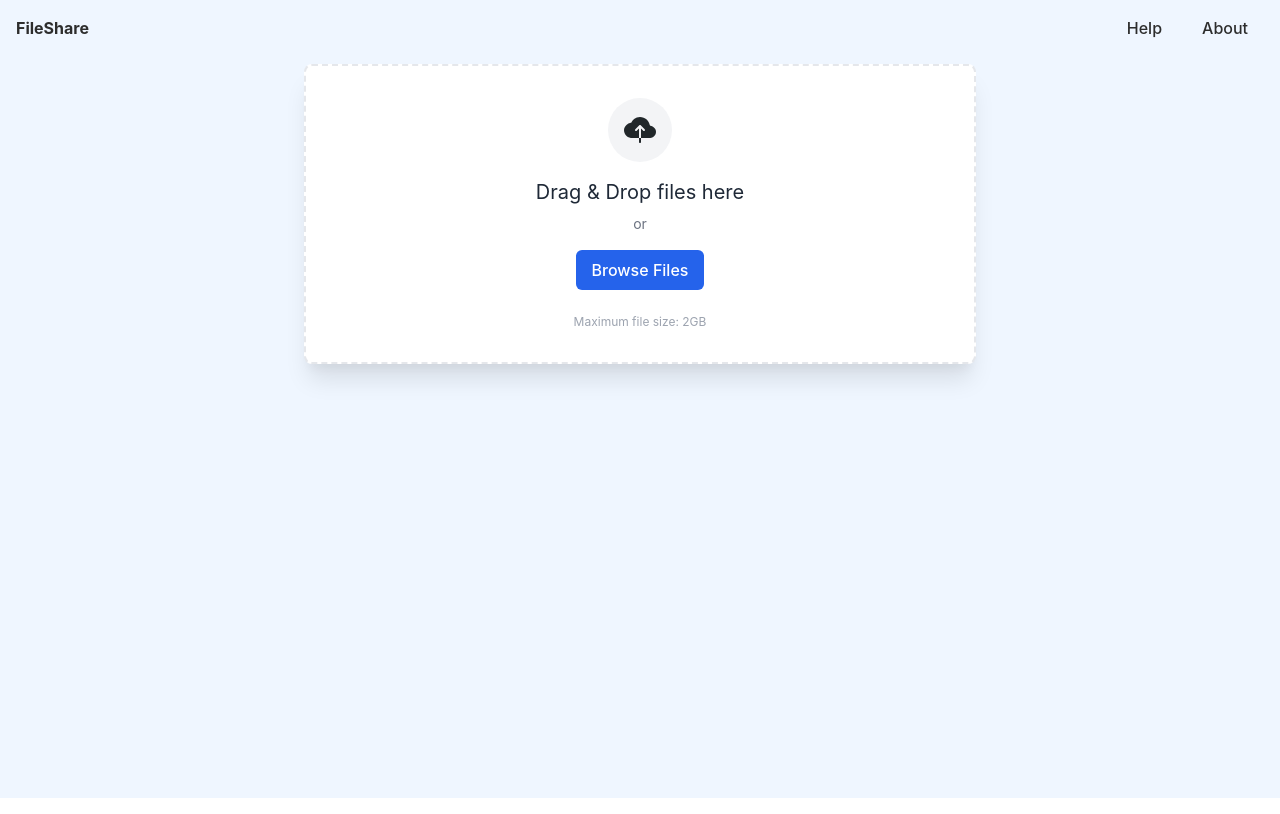
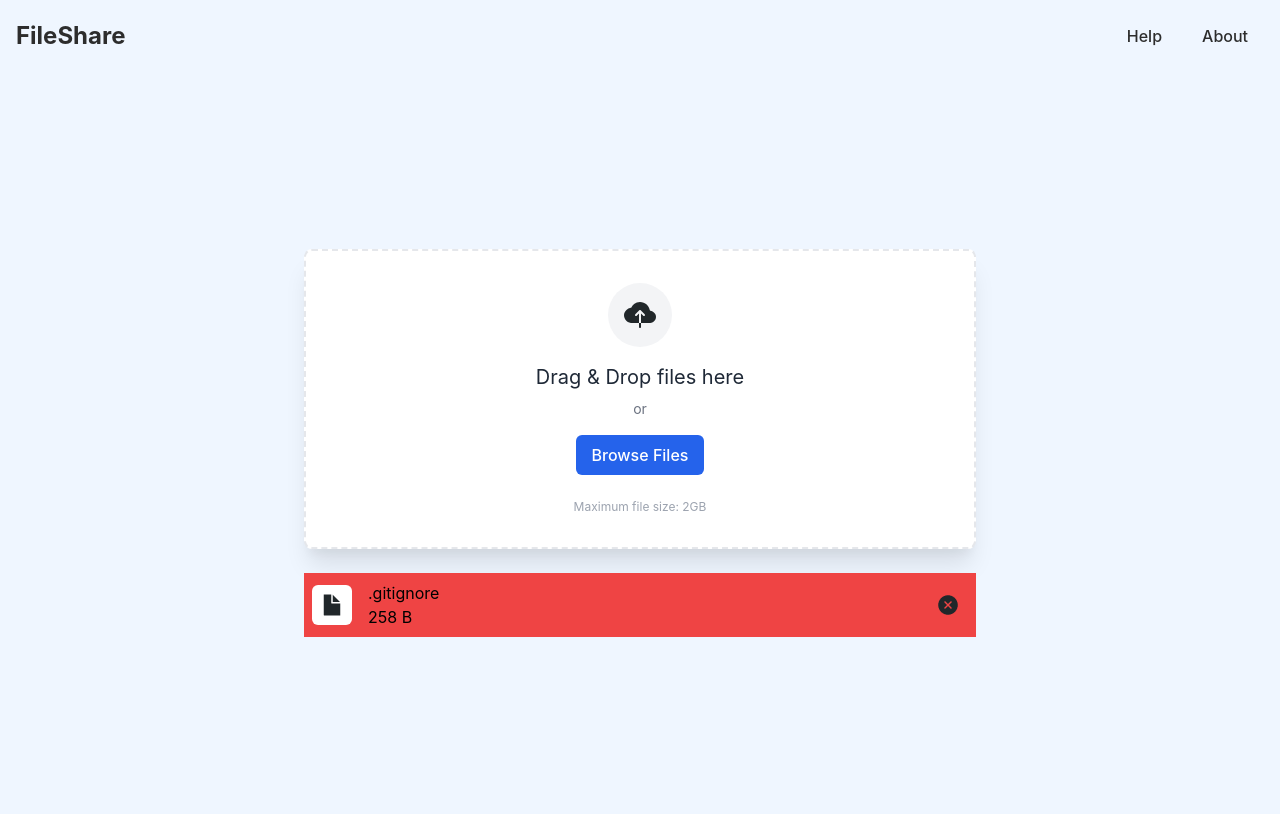
Before and after one commit to killer0210/file-share-web, a React (Create React App) app: page / in a window 1280 px wide. Built offline with nearby package versions, Linux system fonts and the light colour scheme.

Commit message:
file haruulah

```diff
--- /dev/null
+++ b/src/compunents/FileDetails.js
@@ -0,0 +1,13 @@
+import React from "react";
+import "../index.css";
+import FileItem from "./FileItem";
+
+const FileDetails = () => {
+    return (
+        <div>
+            <FileItem />
+        </div>
+    )
+}
+
+export default FileDetails
--- /dev/null
+++ b/src/compunents/FileItem.js
@@ -0,0 +1,23 @@
+import React from "react";
+import '../index.css';
+import FileIcon from "../assets/document-sharp-icon.png";
+import CancelIcon from "../assets/close-circle-icon.png";
+
+const FileItem = () => {
+    return (
+        <div className="bg-red-500 flex p-2 mt-6 gap-4 items-center group relative">
+            <div className="w-10 h-10 bg-white flex items-center justify-center rounded-md">
+                <img src={FileIcon} alt="File icon" />
+            </div>
+            <div className="min-w-0 flex-grow">
+                <p>.gitignore</p>
+                <p>258 B</p>
+            </div>
+            <button className="w-10 h-10 flex items-center justify-center">
+                <img src={CancelIcon} alt="Cancel icon" />
+            </button>
+        </div>
+    )
+}
+
+export default FileItem;
--- a/src/compunents/Header.js
+++ b/src/compunents/Header.js
@@ -3,12 +3,14 @@ import "../index.css";
 
 const Header = () => {
     return (
-        <header className="PrText py-2 px-4 flex place-content-between items-center bg-blue-50 ">
-            <h3 className="font-bold">FileShare</h3>
-            <ul className="flex items-center font-medium gap-2">
-                <li className="h-full px-4 py-2  PrText btn-hover transition duration-300 ">Help</li>
-                <li className="h-full px-4 py-2  PrText btn-hover transition duration-300">About</li>
-            </ul>
+        <header className="PrText py-4 px-4  bg-blue-50 ">
+            <div className="max-w-7xl flex place-content-between items-center mx-auto">
+                <h1 className="font-bold text-2xl font-medium ">FileShare</h1>
+                <ul className="flex items-center font-medium gap-2">
+                    <li className="h-full px-4 py-2  PrText btn-hover transition duration-300 ">Help</li>
+                    <li className="h-full px-4 py-2  PrText btn-hover transition duration-300">About</li>
+                </ul>
+            </div>
         </header>
     )
 }
--- a/src/page/App/App.js
+++ b/src/page/App/App.js
@@ -9,7 +9,7 @@ function App() {
   return (
     <div>
       <Header />
-      <main className='Content   justify-items-center bg-blue-50 h-screen-58 w-full  overflow-hidden p-2'>
+      <main className='Content flex  justify-center bg-blue-50 h-screen-58 w-full  overflow-hidden p-2' >
         <Routes>
           <Route path='/' element={<HomePage />} />
         </Routes>
--- a/src/page/HomePage/homePage.js
+++ b/src/page/HomePage/homePage.js
@@ -2,6 +2,7 @@ import React, { useState } from "react";
 import "../../index.css";
 import bcImage from '../../assets/istockphoto-1460638750-612x612.png'
 import UploadArea from "../../compunents/UploadArea";
+import FileDetails from "../../compunents/FileDetails";
 
 const HomePage = () => {
     const [files, setFiles] = useState([]);
@@ -21,11 +22,13 @@ const HomePage = () => {
     }
 
     return (
-        <div className="w-full max-w-2xl">
+        <div className="w-full max-w-2xl my-auto">
             <UploadArea
                 onFilesAdded={handleFilesAdded}
                 disabled={status === 'uploading'}
             />
+
+            <FileDetails />
         </div>
     )
 }
```
Also changed, not shown: src/assets/close-circle-icon.png (added), src/assets/document-sharp-icon.png (added).
